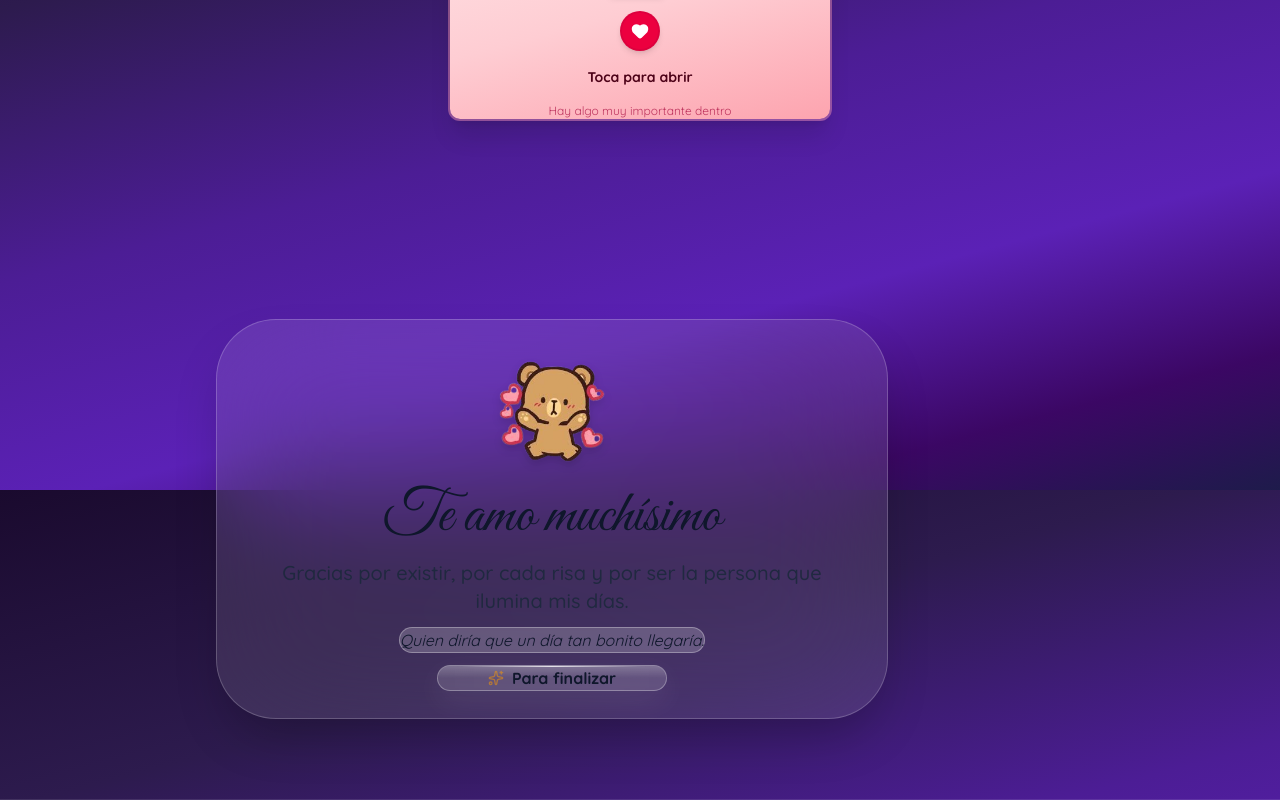
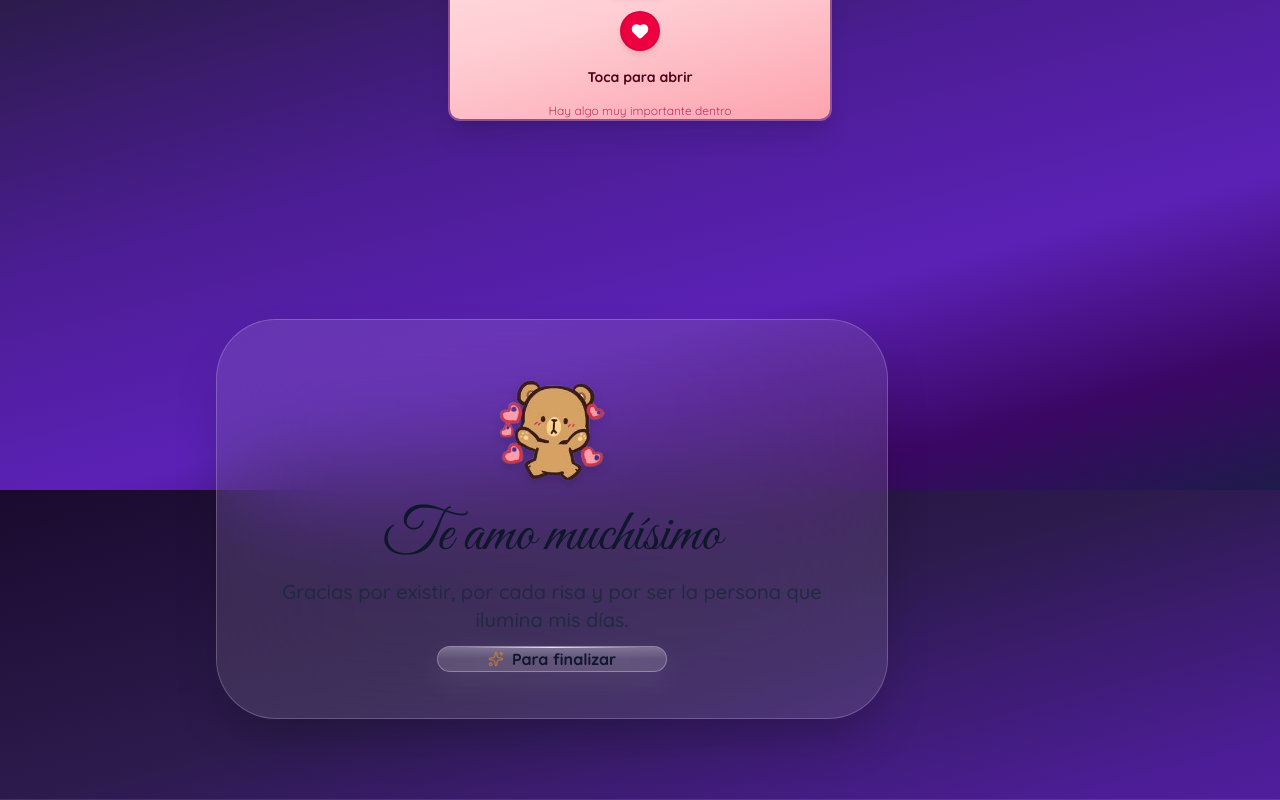
Before and after one commit to Ourus903/tortuguita, a React (Vite) app: page / in a window 1280 px wide. Shown: the part 5910-6710 px from the top of the page. Built offline with nearby package versions, Linux system fonts and the light colour scheme.

Commit message:
Remove quote text and change location to Videre C.C

```diff
--- a/src/App.jsx
+++ b/src/App.jsx
@@ -397,24 +397,6 @@ function App() {
           </p>
 
           {/* Frase */}
-          <div
-            className="
-              italic
-              text-sm
-              md:text-base
-              text-slate-900
-              dark:text-white/80
-              bg-white/20
-              py-3
-              px-8
-              rounded-full
-              border
-              border-white/30
-            "
-          >
-            Quien diría que un día tan bonito llegaría.
-          </div>
-
           {/* Botón */}
           <motion.button
             type="button"
--- a/src/components/InvitationScreen.jsx
+++ b/src/components/InvitationScreen.jsx
@@ -193,7 +193,7 @@ export default function InvitationScreen({ isVisible, onClose }) {
                         Lugar
                       </p>
                       <p className="font-semibold text-slate-800 dark:text-white">
-                        Miraflores centro comercial
+                        Videre C.C
                       </p>
                     </div>
                   </div>
```
